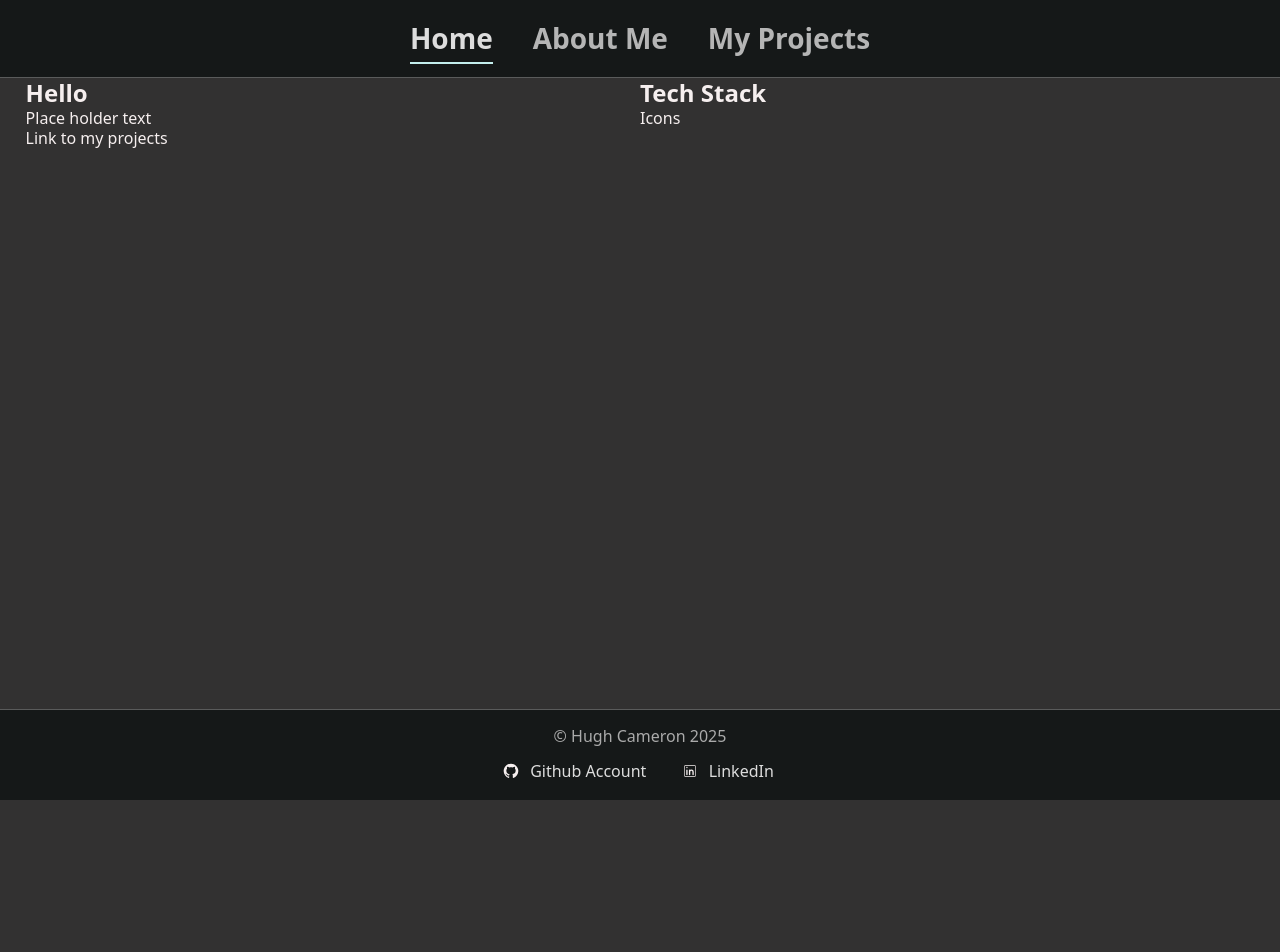
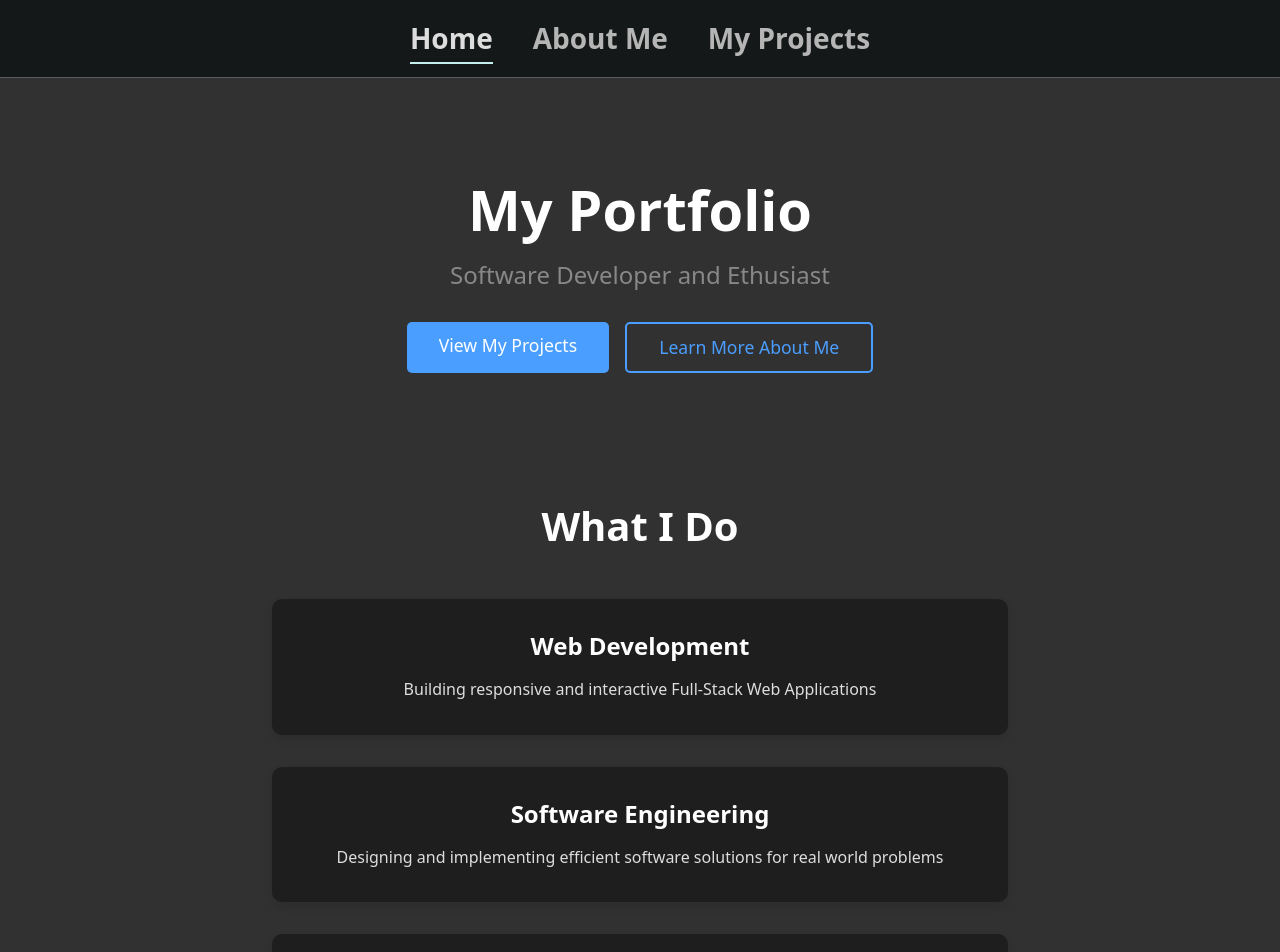
Before and after one commit to AeonianTest/AeonianTest.github.io, a React (Vite) app: page /projects in a window 1280 px wide. Shown: the top 952 px of the page. Before the commit the page ends 800 px from the top, so only its background shows below. Built offline with nearby package versions, Linux system fonts and the light colour scheme.

Commit message:
Minor touch ups + Home Page

```diff
--- a/src/css/pages/AboutMe.css
+++ b/src/css/pages/AboutMe.css
@@ -28,7 +28,7 @@
 .AboutMeContent {
     width: 100%;
     max-width: 900px;
-    padding: 0 2rem;
+    padding: 1.5rem 2rem;
     box-sizing: border-box;
 }
 
--- a/src/css/pages/HomePage.css
+++ b/src/css/pages/HomePage.css
@@ -1,8 +1,117 @@
 .OuterContainerHomePage {
     display: flex;
+    flex-direction: column;
+    align-items: center;
     width: 100%;
+    padding: 2rem 0;
+    gap: 4rem;
 }
 
-.OuterContainerHomePage section {
-    flex: 1;
+.HeroSection {
+    text-align: center;
+    padding: 4rem 2rem;
+    max-width: 800px;
+    margin: 0 auto;
 }
+
+.HeroSection h1 {
+    font-size: 3.5rem;
+    margin-bottom: 1rem;
+    color: #fff;
+}
+
+.HeroSubtitle {
+    font-size: 1.5rem;
+    color: #888;
+    margin-bottom: 2rem;
+}
+
+.HeroButtons {
+    display: flex;
+    gap: 1rem;
+    justify-content: center;
+}
+
+.PrimaryButton, .SecondaryButton {
+    padding: 0.8rem 2rem;
+    border-radius: 5px;
+    font-size: 1.1rem;
+    text-decoration: none;
+    transition: all 0.3s ease;
+}
+
+.PrimaryButton {
+    background-color: #4a9eff;
+    color: #fff;
+}
+
+.SecondaryButton {
+    background-color: transparent;
+    border: 2px solid #4a9eff;
+    color: #4a9eff;
+}
+
+.PrimaryButton:hover, .SecondaryButton:hover {
+    transform: translateY(-2px);
+    box-shadow: 0 4px 8px rgba(0,0,0,0.2);
+}
+
+.FeaturedSkills {
+    max-width: 800px;
+    width: 100%;
+    padding: 0 2rem;
+    text-align: center;
+}
+
+.FeaturedSkills h2 {
+    font-size: 2.5rem;
+    margin-bottom: 3rem;
+    color: #fff;
+}
+
+.SkillsGrid {
+    display: flex;
+    flex-direction: column;
+    gap: 2rem;
+}
+
+.SkillCard {
+    background-color: #1e1e1e;
+    padding: 2rem;
+    border-radius: 10px;
+    box-shadow: 0 4px 8px rgba(0,0,0,0.1);
+    transition: transform 0.3s ease;
+}
+
+.SkillCard:hover {
+    transform: translateY(-5px);
+}
+
+.SkillCard h3 {
+    font-size: 1.5rem;
+    margin-bottom: 1rem;
+    color: #fff;
+}
+
+.SkillCard p {
+    color: #ddd;
+    line-height: 1.6;
+}
+
+@media (max-width: 768px) {
+    .HeroSection h1 {
+        font-size: 2.5rem;
+    }
+
+    .HeroSubtitle {
+        font-size: 1.2rem;
+    }
+
+    .HeroButtons {
+        flex-direction: column;
+    }
+
+    .FeaturedSkills {
+        padding: 0 1rem;
+    }
+}
--- a/src/pages/AboutMe.tsx
+++ b/src/pages/AboutMe.tsx
@@ -44,7 +44,15 @@ const AboutMe: React.FC = () => {
                                 <li>ASP.NET</li>
                             </ul>
                         </div>
-                        {/* Add more components as needed */}
+                        <div className="SkillCategory">
+                            <h4>Personal Skills</h4>
+                            <ul>
+                                <li>Teamwork</li>
+                                <li>Interpersonal Communication</li>
+                                <li>Problem Solving</li>
+                                <li>Adaptability</li>
+                            </ul>
+                        </div>
                     </div>
                 </section>
                 <section className="AboutMeSection">
--- a/src/pages/HomePage.tsx
+++ b/src/pages/HomePage.tsx
@@ -1,20 +1,36 @@
 import '../css/pages/HomePage.css'
 import React from 'react';
+import { Link } from 'react-router-dom';
 
 const HomePage: React.FC = () => {
-
-
     return (
         <div className="OuterContainerHomePage">
-            <section className="Introduction">
-                <h2>Hello</h2>
-                <p>Place holder text</p>
-                <p>Link to my projects</p>
-            </section>
-            <section className="TechStack">
-                <h2>Tech Stack</h2>
-                <p>Icons</p>
-            </section>
+            <div className="HeroSection">
+                <h1>My Portfolio</h1>
+                <p className="HeroSubtitle">Software Developer and Ethusiast</p>
+                <div className="HeroButtons">
+                    <Link to="/projects" className="PrimaryButton">View My Projects</Link>
+                    <Link to="/about" className="SecondaryButton">Learn More About Me</Link>
+                </div>
+            </div>
+
+            <div className="FeaturedSkills">
+                <h2>What I Do</h2>
+                <div className="SkillsGrid">
+                    <div className="SkillCard">
+                        <h3>Web Development</h3>
+                        <p>Building responsive and interactive Full-Stack Web Applications</p>
+                    </div>
+                    <div className="SkillCard">
+                        <h3>Software Engineering</h3>
+                        <p>Designing and implementing efficient software solutions for real world problems</p>
+                    </div>
+                    <div className="SkillCard">
+                        <h3>Problem Solving</h3>
+                        <p>Creating innovative solutions to address complex challenges and issues</p>
+                    </div>
+                </div>
+            </div>
         </div>
     )
 }
```
